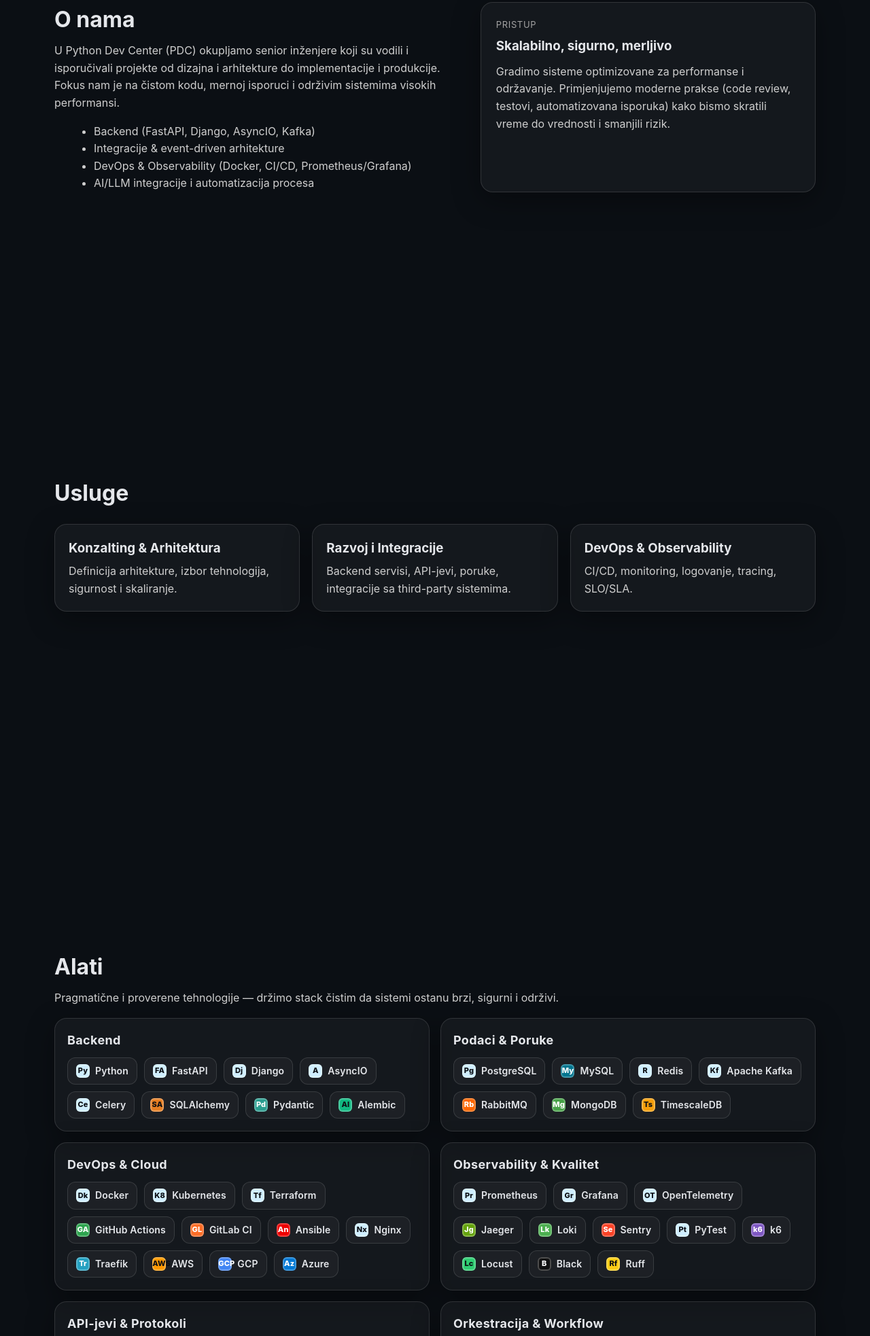
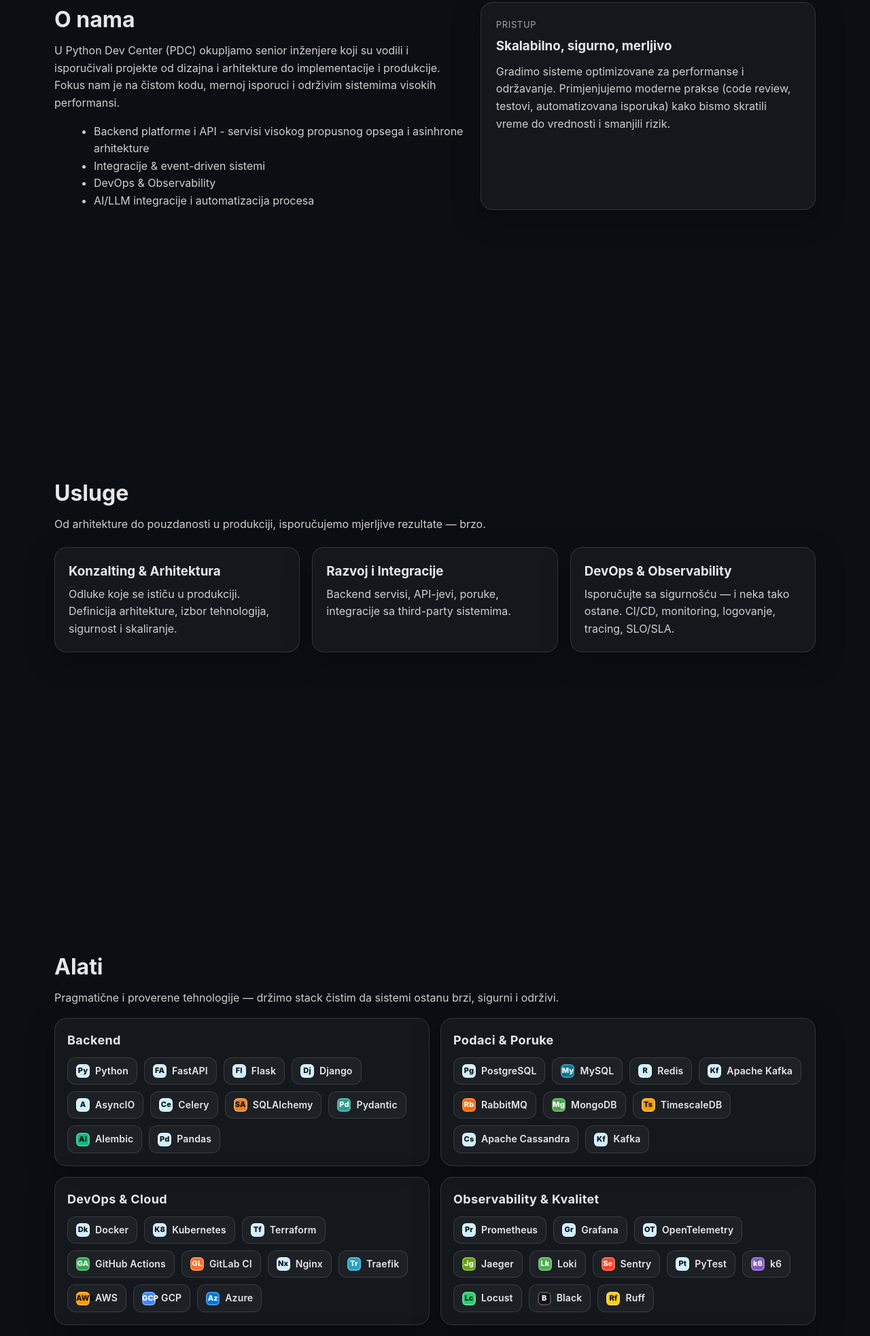
Before and after one commit to DaniloDobras/pdc_portfolio, a plain HTML site: page pdc_sr.html in a window 1280 px wide. Shown: the part 861-2827 px from the top of the page at 68% size. Drawn offline with Linux system fonts and the light colour scheme.

Commit message:
More tools

```diff
--- a/pdc_sr.html
+++ b/pdc_sr.html
@@ -73,9 +73,9 @@
             projekte od dizajna i arhitekture do implementacije i produkcije. Fokus nam je na čistom kodu,
             mernoj isporuci i održivim sistemima visokih performansi.</p>
           <ul style="margin:16px 0 0 18px; color:#cfcfcf">
-            <li>Backend (FastAPI, Django, AsyncIO, Kafka)</li>
-            <li>Integracije & event-driven arhitekture</li>
-            <li>DevOps & Observability (Docker, CI/CD, Prometheus/Grafana)</li>
+            <li>Backend platforme i API - servisi visokog propusnog opsega i asinhrone arhitekture</li>
+            <li>Integracije & event-driven sistemi</li>
+            <li>DevOps & Observability</li>
             <li>AI/LLM integracije i automatizacija procesa</li>
           </ul>
         </div>
@@ -95,10 +95,11 @@
     <section id="services">
       <div class="container">
         <h2>Usluge</h2>
+        <p class="lead">Od arhitekture do pouzdanosti u produkciji, isporučujemo mjerljive rezultate — brzo.</p>
         <div class="grid grid-3" style="margin-top:20px">
           <div class="panel" style="padding:20px">
             <h3 style="margin:0 0 6px">Konzalting & Arhitektura</h3>
-            <p style="margin:0; color:#cfcfcf">Definicija arhitekture, izbor tehnologija, sigurnost i skaliranje.</p>
+            <p style="margin:0; color:#cfcfcf">Odluke koje se ističu u produkciji. Definicija arhitekture, izbor tehnologija, sigurnost i skaliranje.</p>
           </div>
           <div class="panel" style="padding:20px">
             <h3 style="margin:0 0 6px">Razvoj i Integracije</h3>
@@ -107,7 +108,7 @@
           </div>
           <div class="panel" style="padding:20px">
             <h3 style="margin:0 0 6px">DevOps & Observability</h3>
-            <p style="margin:0; color:#cfcfcf">CI/CD, monitoring, logovanje, tracing, SLO/SLA.</p>
+            <p style="margin:0; color:#cfcfcf">Isporučujte sa sigurnošću — i neka tako ostane. CI/CD, monitoring, logovanje, tracing, SLO/SLA.</p>
           </div>
         </div>
       </div>
@@ -127,12 +128,14 @@
             <div class="chips">
               <span class="tool" data-brand="python"><span class="logo">Py</span>Python</span>
               <span class="tool" data-brand="fastapi"><span class="logo">FA</span>FastAPI</span>
+              <span class="tool" data-brand="flask"><span class="logo">Fl</span>Flask</span>
               <span class="tool" data-brand="django"><span class="logo">Dj</span>Django</span>
               <span class="tool" data-brand="asyncio"><span class="logo">A</span>AsyncIO</span>
               <span class="tool" data-brand="celery"><span class="logo">Ce</span>Celery</span>
               <span class="tool" data-brand="sqlalchemy"><span class="logo">SA</span>SQLAlchemy</span>
               <span class="tool" data-brand="pydantic"><span class="logo">Pd</span>Pydantic</span>
               <span class="tool" data-brand="alembic"><span class="logo">Al</span>Alembic</span>
+              <span class="tool" data-brand="pandas"><span class="logo">Pd</span>Pandas</span>
             </div>
           </div>
 
@@ -147,6 +150,8 @@
               <span class="tool" data-brand="rabbitmq"><span class="logo">Rb</span>RabbitMQ</span>
               <span class="tool" data-brand="mongodb"><span class="logo">Mg</span>MongoDB</span>
               <span class="tool" data-brand="timescale"><span class="logo">Ts</span>TimescaleDB</span>
+              <span class="tool" data-brand="cassandra"><span class="logo">Cs</span>Apache Cassandra</span>
+              <span class="tool" data-brand="kafka"><span class="logo">Kf</span>Kafka</span>
             </div>
           </div>
 
@@ -159,7 +164,6 @@
               <span class="tool" data-brand="terraform"><span class="logo">Tf</span>Terraform</span>
               <span class="tool" data-brand="gh-actions"><span class="logo">GA</span>GitHub Actions</span>
               <span class="tool" data-brand="gitlabci"><span class="logo">GL</span>GitLab CI</span>
-              <span class="tool" data-brand="ansible"><span class="logo">An</span>Ansible</span>
               <span class="tool" data-brand="nginx"><span class="logo">Nx</span>Nginx</span>
               <span class="tool" data-brand="traefik"><span class="logo">Tr</span>Traefik</span>
               <span class="tool" data-brand="aws"><span class="logo">AWS</span>AWS</span>
```
Also changed, not shown: pdc.html (+10 -6 lines).
